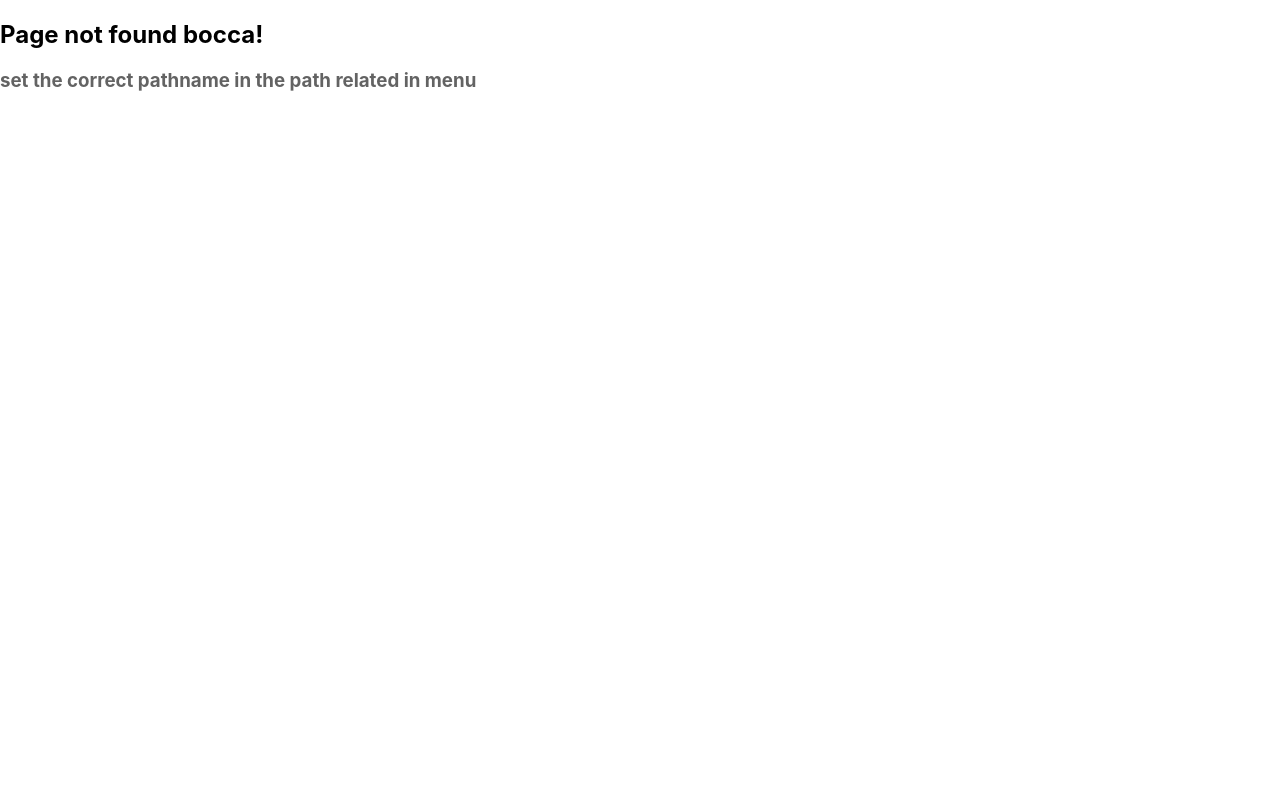
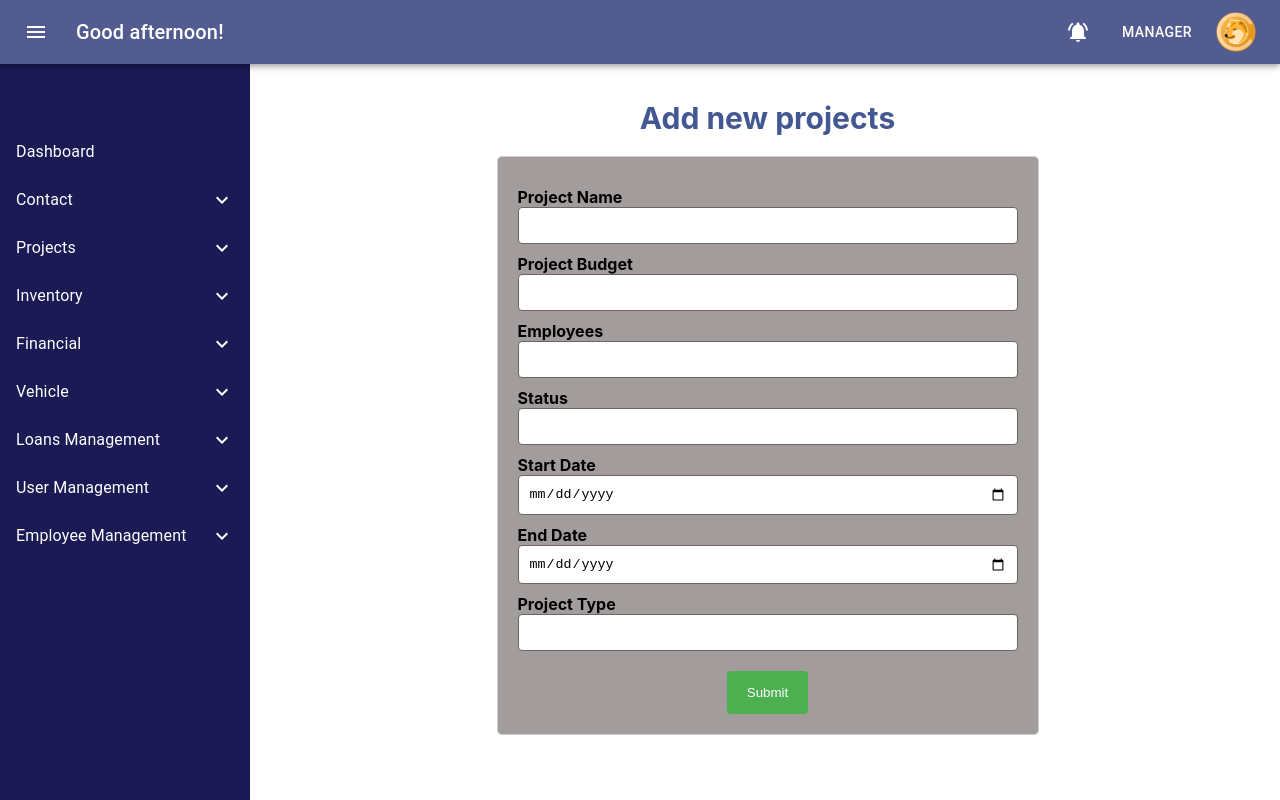
Before and after one commit to Ushara-B/Stellar-build-ERP, a React (Create React App) app in the folder frontend/: page /Newprojects in a window 1280 px wide. Before the commit this address had no page. Built offline with nearby package versions, Linux system fonts and the light colour scheme.

Commit message:
front end
all project part and new project part

```diff
--- a/frontend/src/App.jsx
+++ b/frontend/src/App.jsx
@@ -19,6 +19,9 @@ import AddVehicle from './Pages/AddVehicle';
 import Vehicles from './Pages/Vehicles';
 import UpdateVehicles from './Pages/UpdateVehicle'
 import VehicleDash from './Pages/VehicleDashBoard';
+import Allprojects from "./Pages/Allprojects";
+import Addprojects from "./Pages/Addprojects";
+import Newprojects from "./Pages/Newprojects";
 
 function App() {
 
@@ -47,6 +50,9 @@ function App() {
           <Route path = '/viewvehicles' element = {<Vehicles/>}/>
           <Route path = '/viewvehicles/:id' element = {<UpdateVehicles/>}/>
           <Route path = '/allusers' element ={<AllUsers/>}/>
+          <Route path = '/Allprojects' element = {<Allprojects/>}/>
+          <Route path = '/Addprojects' element = {<Addprojects/>}/>
+          <Route path = '/Newprojects' element = {<Newprojects/>}/>
 
 
         </Routes>
--- /dev/null
+++ b/frontend/src/Pages/Addprojects.jsx
@@ -0,0 +1,59 @@
+import React from "react";
+import "../css/Addprojects.css";
+import { Link } from 'react-router-dom';
+
+
+const formatDate = (dateString) => {
+  const date = new Date(dateString);
+  return date.toLocaleDateString("en-US");
+};
+
+function Addprojects(props) {
+  // Example data for suppliers
+  const {
+
+    projectName,
+    projectBudget,
+    Employees,
+    Status,
+    startDate,
+    endDate,
+    projectType,
+  } = props.Project;
+
+  return (
+    <div>
+      <div style={{ marginLeft: "10px", paddingTop: "50px" }}>
+        <table>
+          <tr>
+
+            <th>Project Name</th>
+            <th>Project Budget</th>
+            <th>Employees</th>
+            <th>Status</th>
+            <th>Start Date</th>
+            <th>End Date</th>
+            <th>Project Type</th>
+            <th>Action</th>
+          </tr>
+          <tr>
+
+            <td>{projectName}</td>
+            <td>{projectBudget}</td>
+            <td>{Employees}</td>
+            <td>{Status}</td>
+            <td>{formatDate(startDate)}</td>
+            <td>{formatDate(endDate)}</td>
+            <td>{projectType}</td>
+            <td class="action-buttons">
+  <button class="update-button">Update</button>
+  <button class="delete-button">Delete</button>
+  <button class="report-button">Report</button>
+</td>
+          </tr>
+        </table>
+      </div>
+    </div>
+  );
+}
+export default Addprojects;
--- /dev/null
+++ b/frontend/src/Pages/Allprojects.jsx
@@ -0,0 +1,38 @@
+import React, { useState,useEffect } from "react";
+import AppBar from "../Components/Appbar";
+import Menu from "../Components/menu";
+import axios from "axios";
+import Addprojects from "../Pages/Addprojects";
+
+const URL = "http://localhost:5000/projects";
+
+const fetchHandler = async () => {
+  return await axios.get(URL).then((res) => res.data)
+}
+
+function Allprojects() {
+  const [projects, setProjects] = useState();
+  useEffect(() => {
+    fetchHandler().then((data) => setProjects(data.project));
+  }, [])
+
+  return (
+    <div style={{ marginLeft: '255px', paddingTop: '80px' }}>
+      <AppBar />
+      <Menu />
+      <h1 style={{ color: 'blue', marginLeft: '40px' }}>
+  All projects display page
+</h1>
+
+      <div>
+        {projects && projects.map((project) => (
+
+              <Addprojects key={project.id} Project={project} />
+
+          ))}
+      </div>
+    </div>
+  );
+}
+
+export default Allprojects;
--- /dev/null
+++ b/frontend/src/Pages/Newprojects.jsx
@@ -0,0 +1,139 @@
+import React, { useState } from "react";
+import AppBar from "../Components/Appbar";
+import Menu from "../Components/menu";
+import axios from "axios";
+import { useNavigate } from "react-router-dom";
+import "../css/Newprojects.css";
+
+function Newprojects() {
+  const navigate = useNavigate();
+  const [projects, setProjects] = useState({
+
+    projectName: "",
+    projectBudget: "",
+    Employees: "",
+    Status: "",
+    startDate: "",
+    endDate: "",
+    projectType: "",
+  });
+  const handleChange = (e) => {
+    setProjects((prevState) => ({
+      ...prevState,
+      [e.target.name]: e.target.value,
+    }));
+  };
+
+  const handleSubmit = (e) => {
+    e.preventDefault();
+    console.log(projects);
+    sendRequest()
+      .then(() => navigate("/Allprojects"))
+      .catch((err) => console.log(err));
+  };
+  const sendRequest = async () => {
+    await axios.post("http://localhost:5000/projects", {
+
+      projectName: String(projects.projectName),
+      projectBudget: Number(projects.projectBudget),
+      Employees: String(projects.Employees),
+      Status: String(projects.Status),
+      startDate: Date(projects.startDate),
+      endDate: Date(projects.endDate),
+      projectType: String(projects.projectType),
+    });
+  };
+  return (
+    <div style={{ marginLeft: "255px", paddingTop: "80px" }}>
+      <AppBar />
+      <Menu />
+      <h1>Add new projects</h1>
+      <form onSubmit={handleSubmit}>
+
+
+        <label>Project Name</label>
+
+        <input
+          type="text"
+          name="projectName"
+          onChange={handleChange}
+          value={projects.projectName}
+          required
+        ></input>
+        <br />
+
+        <label>Project Budget</label>
+
+        <input
+          type="number"
+          name="projectBudget"
+          onChange={handleChange}
+          value={projects.projectBudget}
+          required
+        ></input>
+        <br />
+
+        <label>Employees</label>
+
+        <input
+          type="text"
+          name="Employees"
+          onChange={handleChange}
+          value={projects.Employees}
+          required
+        ></input>
+        <br />
+
+        <label>Status</label>
+
+        <input
+          type="text"
+          name="Status"
+          onChange={handleChange}
+          value={projects.Status}
+          required
+        ></input>
+        <br />
+
+        <label>Start Date</label>
+
+        <input
+          type="date"
+          name="startDate"
+          onChange={handleChange}
+          value={projects.startDate}
+          required
+        ></input>
+        <br />
+
+        <label>End Date</label>
+
+        <input
+          type="date"
+          name="endDate"
+          onChange={handleChange}
+          value={projects.endDate}
+          required
+        ></input>
+        <br />
+
+
+        <label>Project Type</label>
+
+        <input
+          type="text"
+          name="projectType"
+          onChange={handleChange}
+          value={projects.projectType}
+          required
+        ></input>
+        <br />
+        <br />
+
+        <button>Submit</button>
+      </form>
+    </div>
+  );
+}
+
+export default Newprojects;
--- /dev/null
+++ b/frontend/src/css/Addprojects.css
@@ -0,0 +1,37 @@
+/* Add this CSS code to your stylesheet */
+table {
+    width: 100%;
+    border-collapse: collapse;
+  }
+
+  th, td {
+    border: 1px solid black;
+    padding: 8px;
+    text-align: center;
+  }
+
+  th {
+    background-color: #f2f2f2;
+  }
+
+ .action-buttons button {
+  margin-right: 8px; /* Adjust the space between buttons */
+  padding: 5px 10px; /* Padding inside the buttons */
+  cursor: pointer; /* Changes the cursor to a pointer on hover */
+}
+
+/* Optional: Add classes for individual button colors or styles */
+.update-button {
+  background-color: #5157d4; /* Green */
+  color: white;
+}
+
+.delete-button {
+  background-color: #ba625c; /* Red */
+  color: white;
+}
+
+.report-button {
+  background-color: #ddf93d; /* Light gray */
+  color: rgb(255, 255, 255);
+}
--- /dev/null
+++ b/frontend/src/css/Newprojects.css
@@ -0,0 +1,58 @@
+/* Style for the form container */
+form {
+    max-width: 500px;
+    margin: 20px auto;
+    padding: 20px;
+    border: 1px solid #ccc;
+    border-radius: 5px;
+    background: #a29c9c;
+  }
+
+  /* Style for form elements */
+  input[type="text"],
+  input[type="number"],
+  input[type="date"],
+  button {
+    width: 100%;
+    padding: 10px;
+    margin: px 0;
+    display: inline-block;
+    border: 1px solid #6f6464;
+    border-radius: 4px;
+    box-sizing: border-box;
+  }
+
+  /* Style for the submit button */
+  button {
+    width:auto;
+    background-color: #4CAF50;
+    color: white;
+    padding: 14px 20px;
+    margin: 8px 0;
+    border: none;
+    border-radius: 4px;
+    cursor: pointer;
+    /* Add this CSS to your stylesheet */
+
+    display: block;
+    margin: 0 auto; /* Centers the button horizontally */
+
+
+  }
+
+  button:hover {
+    background-color: #45a049;
+  }
+
+  /* Style for labels */
+  label {
+    margin-top: 10px;
+    display: block;
+    font-weight: bold;
+  }
+
+  /* Additional styles for heading */
+  h1 {
+    text-align: center;
+    color: #435892;
+  }
```
